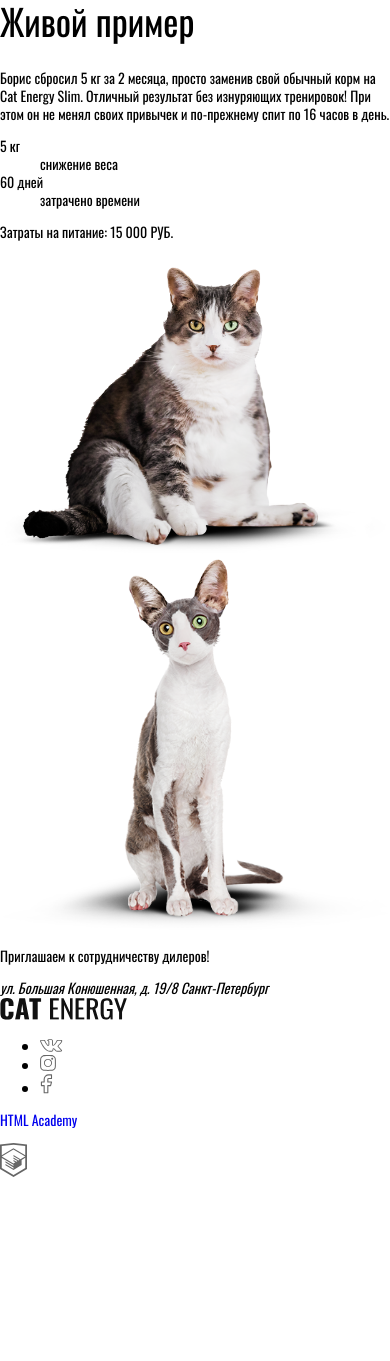
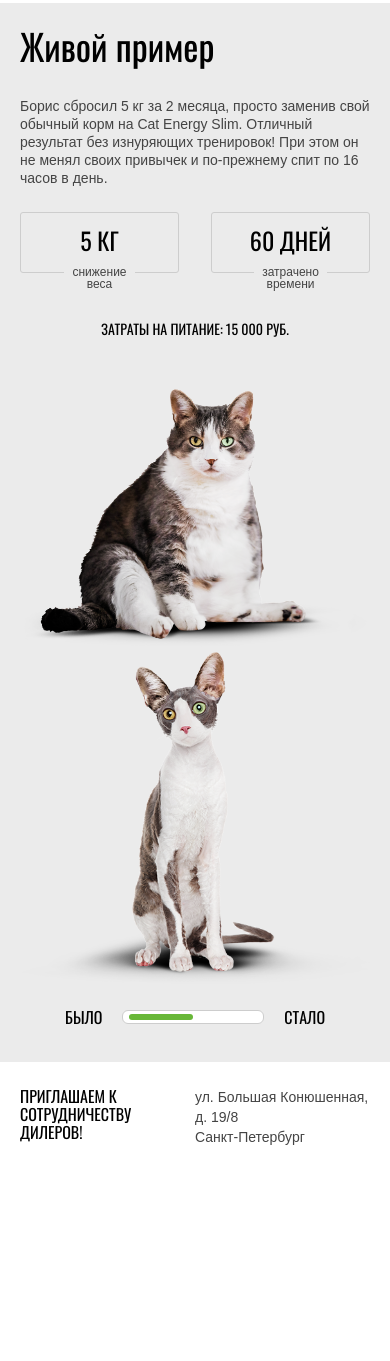
Before and after one commit to ArkHelvetios/Cat-Energy, a website: page source/index.html in a window 390 px wide. Shown: the part 1531-2892 px from the top of the page. Before the commit the page ends 2712 px from the top, so only its background shows below. Drawn offline with nearby package versions, Linux system fonts and the light colour scheme; files that its build step writes are made by us from their sources.

Commit message:
Index page sass, mobile first

```diff
--- a/source/index.html
+++ b/source/index.html
@@ -73,26 +73,35 @@
       </section>
 
       <section class="example">
+        <div class="example__wrapper wrapper">
           <h2 class="example__title title">Живой пример</h2>
           <p class="example__description">
             Борис сбросил 5 кг за 2 месяца, просто заменив свой обычный корм на Cat Energy Slim. Отличный результат без изнуряющих тренировок!
             При этом он не менял своих привычек и по-прежнему спит по 16 часов в день.
           </p>
           <dl class="example__stats">
+            <div class="example__stats-item">
               <dt class="example__stats-value">5 кг</dt>
               <dd class="example__stats-description">снижение веса</dd>
+            </div>
+            <div class="example__stats-item">
               <dt class="example__stats-value">60 дней</dt>
               <dd class="example__stats-description">затрачено времени</dd>
+            </div>
           </dl>
           <p class="example__price">Затраты на питание: 15 000 РУБ. </p>
           <div class="comparison">
             <div class="comparison__images">
-            <img class="comparison__before" src="img/cat-fat.png" alt="Изображение толстого кота">
-            <img class="comparison__after" src="img/cat-skinny.png" alt="Изображение худого кота">
+              <img class="comparison__image-before" src="img/cat-fat.png" alt="Изображение толстого кота">
+              <img class="comparison__image-after" src="img/cat-skinny.png" alt="Изображение худого кота">
             </div>
             <div class="comparison__control">
-            <div class="comparison__bar"></div>
+              <button class="comparison__button">Было</button>
+              <div class="comparison__bar">
                 <div class="comparison__toggle"></div>
+              </div>
+              <button class="comparison__button">Стало</button>
+            </div>
           </div>
         </div>
       </section>
@@ -101,10 +110,16 @@
     <footer class="page-footer">
       <section class="contacts">
         <h2 class="visually-hidden">Наши контакты</h2>
-        <p class="contacts__welcome-text">Приглашаем к сотрудничеству дилеров!</p>
-        <address class="contacts__address">ул. Большая Конюшенная, д. 19/8 Санкт-Петербург</address>
+        <div class="contacts__panel">
+          <p class="contacts__cta">Приглашаем к сотрудничеству дилеров!</p>
+          <address class="contacts__address">
+            <p class="contacts__street">ул. Большая Конюшенная, д. 19/8</p>
+            <p class="contacts__city">Санкт-Петербург</p>
+          </address>
+        </div>
+        <iframe class="contacts__map" src="https://yandex.ru/map-widget/v1/?ll=30.324868%2C59.938757&mode=search&ol=geo&ouri=ymapsbm1%3A%2F%2Fgeo%3Fdata%3DCgg1NzM5NDE4NBJh0KDQvtGB0YHQuNGPLCDQodCw0L3QutGCLdCf0LXRgtC10YDQsdGD0YDQsywg0JHQvtC70YzRiNCw0Y8g0JrQvtC90Y7RiNC10L3QvdCw0Y8g0YPQu9C40YbQsCwgMTkvOCIKDZaV8kEVKcFvQg%3D%3D&z=14" frameborder="1" allowfullscreen="true"></iframe>
       </section>
-      <div class="page-footer__bottom">
+      <div class="page-footer__bottom wrapper">
         <img class="page-footer__logo" src="img/logo/logo-text-only.svg" alt="Логотип Cat Energy" width="128" height="24">
         <ul class="page-footer__socials socials">
           <li class="socials__item">
--- a/source/sass/blocks/benefits.scss
+++ b/source/sass/blocks/benefits.scss
@@ -26,7 +26,7 @@
   &::before {
     content: "";
     display: block;
-    width: 60px;
+    min-width: 60px;
     height: 60px;
     background-color: $green-basic;
     margin-right: 20px;
--- /dev/null
+++ b/source/sass/blocks/comparison.scss
@@ -0,0 +1,40 @@
+.comparison__images {
+  margin-bottom: 10px;
+}
+
+.comparison__control {
+  display: flex;
+  justify-content: center;
+  align-items: center;
+  gap: 10px;
+  width: 80%;
+  margin-left: auto;
+  margin-right: auto;
+}
+
+.comparison__button {
+  font-family: inherit;
+  font-size: 16px;
+  line-height: 20px;
+  text-align: center;
+  text-transform: uppercase;
+  background-color: transparent;
+  border: none;
+  padding: 10px;
+}
+
+.comparison__bar {
+  flex-grow: 1;
+  height: 14px;
+  background-color: $white;
+  border: 1px solid $grey-300;
+  border-radius: 6px;
+  padding: 3px 6px;
+}
+
+.comparison__toggle {
+  width: 50%;
+  height: 6px;
+  background-color: $green-basic;
+  border-radius: 6px;
+}
--- /dev/null
+++ b/source/sass/blocks/contacts.scss
@@ -0,0 +1,35 @@
+.contacts {
+  background-color: $white;
+}
+
+.contacts__panel {
+  display: grid;
+  grid-template-columns: 1fr 1fr;
+  padding: 25px 20px;
+}
+
+.contacts__cta {
+  font-size: 16px;
+  line-height: 18px;
+  text-transform: uppercase;
+  margin: 0;
+  padding-right: 10px;
+}
+
+.contacts__address {
+  font-family: $font-family-secondary;
+  font-style: normal;
+  line-height: 20px;
+  color: $grey-500;
+}
+
+.contacts__street,
+.contacts__city {
+  margin: 0;
+}
+
+.contacts__map {
+  width: 100%;
+  height: 360px;
+  border: none;
+}
--- /dev/null
+++ b/source/sass/blocks/copywright.scss
@@ -0,0 +1,12 @@
+.copywright__link {
+  display: flex;
+  justify-content: space-between;
+  align-items: center;
+  font-family: $font-family-secondary;
+  font-size: 16px;
+  color: $grey-500;
+}
+
+.copywright__text {
+  margin: 0;
+}
--- /dev/null
+++ b/source/sass/blocks/example.scss
@@ -0,0 +1,67 @@
+.example {
+  background-color: $grey-200;
+}
+
+.example__wrapper {
+  padding-top: 25px;
+  padding-bottom: 25px;
+}
+
+.example__title {
+  margin: 0;
+  margin-bottom: 33px;
+}
+
+.example__description {
+  font-family: $font-family-secondary;
+  color: $grey-500;
+  margin: 0;
+  margin-bottom: 25px;
+}
+
+.example__stats {
+  display: grid;
+  grid-template-columns: 1fr 1fr;
+  column-gap: 32px;
+  margin: 0;
+  margin-bottom: 10px;
+}
+
+.example__stats-item {
+  display: flex;
+  flex-direction: column;
+}
+
+.example__stats-value {
+  font-size: 24px;
+  line-height: 24px;
+  text-align: center;
+  text-transform: uppercase;
+  border: 1px solid $grey-300;
+  border-radius: 3px;
+  padding: 20px;
+  padding-top: 15px;
+}
+
+.example__stats-description {
+  position: relative;
+  bottom: 12px;
+  width: min-content;
+  font-family: $font-family-secondary;
+  font-size: 12px;
+  line-height: 12px;
+  color: $grey-500;
+  text-align: center;
+  align-self: center;
+  background-color: $grey-200;
+  margin: 0;
+  padding: 8px;
+  padding-top: 5px;
+}
+
+.example__price {
+  text-align: center;
+  text-transform: uppercase;
+  margin: 0;
+  margin-bottom: 40px;
+}
--- /dev/null
+++ b/source/sass/blocks/page-footer.scss
@@ -0,0 +1,25 @@
+.page-footer {
+  background-color: $grey-100;
+}
+
+.page-footer__bottom {
+  display: grid;
+}
+
+.page-footer__logo {
+  justify-self: center;
+  width: 128px;
+  height: 24px;
+  margin-top: 30px;
+  margin-bottom: 30px;
+}
+
+.page-footer__socials {
+  border-top: 1px solid $grey-300;
+  border-bottom: 1px solid $grey-300;
+  padding: 20px;
+}
+
+.page-footer__copywright {
+  margin: 20px 0;
+}
--- /dev/null
+++ b/source/sass/blocks/socials.scss
@@ -0,0 +1,16 @@
+.socials {
+  display: flex;
+  flex-wrap: wrap;
+  justify-content: center;
+  align-items: center;
+  list-style: none;
+  margin: 0;
+}
+
+.socials__item {
+  margin-right: 20px;
+
+  &:last-child {
+    margin: 0;
+  }
+}
--- a/source/sass/style.scss
+++ b/source/sass/style.scss
@@ -9,12 +9,18 @@
 @import "blocks/page.scss";
 @import "blocks/page-header.scss";
 @import "blocks/page-main.scss";
+@import "blocks/page-footer.scss";
 @import "blocks/main-nav.scss";
 @import "blocks/intro.scss";
 @import "blocks/button.scss";
 @import "blocks/title.scss";
 @import "blocks/program-types.scss";
 @import "blocks/benefits.scss";
+@import "blocks/example.scss";
+@import "blocks/comparison.scss";
+@import "blocks/contacts.scss";
+@import "blocks/socials.scss";
+@import "blocks/copywright.scss";
 
 // Mixins
 
```
Lines whose indentation alone changed are shown as unchanged.
